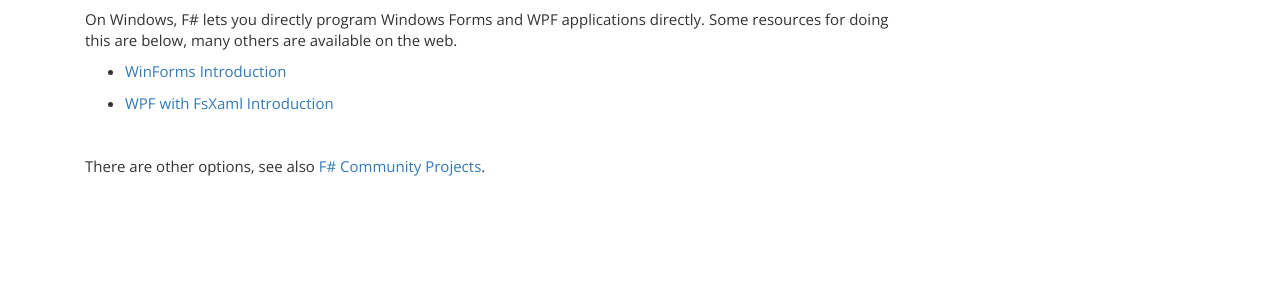
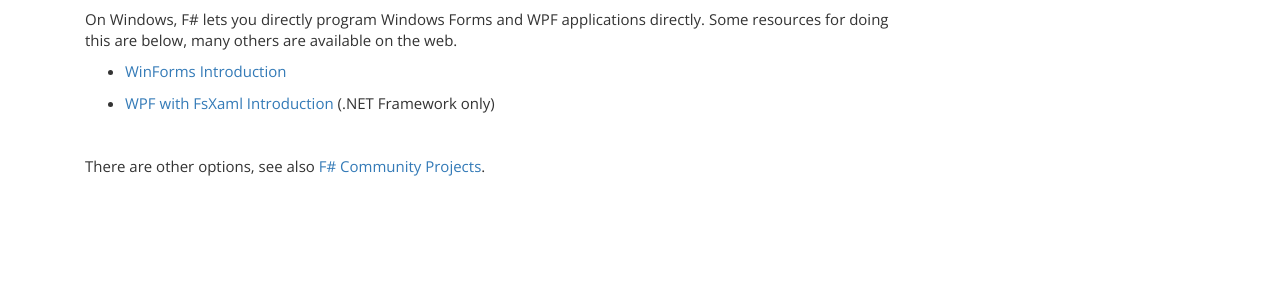
Before and after one commit to fsharp/fsharp.org, a Jekyll site: the page built from use/desktop-apps/index.md, in a window 1280 px wide and 1155 px high. Shown: the part 668-955 px from the top of the window. Built offline with Jekyll 4.4.1, drawn with Linux system fonts in a browser that asks for light colours; nearby versions of some CDN libraries.

Commit message:
Clarify .NET version support for FsXaml

```diff
--- a/use/desktop-apps/index.md
+++ b/use/desktop-apps/index.md
@@ -34,7 +34,7 @@ are available on the web.
 
 * [WinForms Introduction](https://medium.com/@vivainio/creating-a-windows-forms-gui-with-f-968b3ae75a82)
 
-* [WPF with FsXaml Introduction](https://www.c-sharpcorner.com/article/create-wpf-application-with-f-sharp-and-fsxaml/)
+* [WPF with FsXaml Introduction](https://www.c-sharpcorner.com/article/create-wpf-application-with-f-sharp-and-fsxaml/) (.NET Framework only)
 
 <br />
 
```
